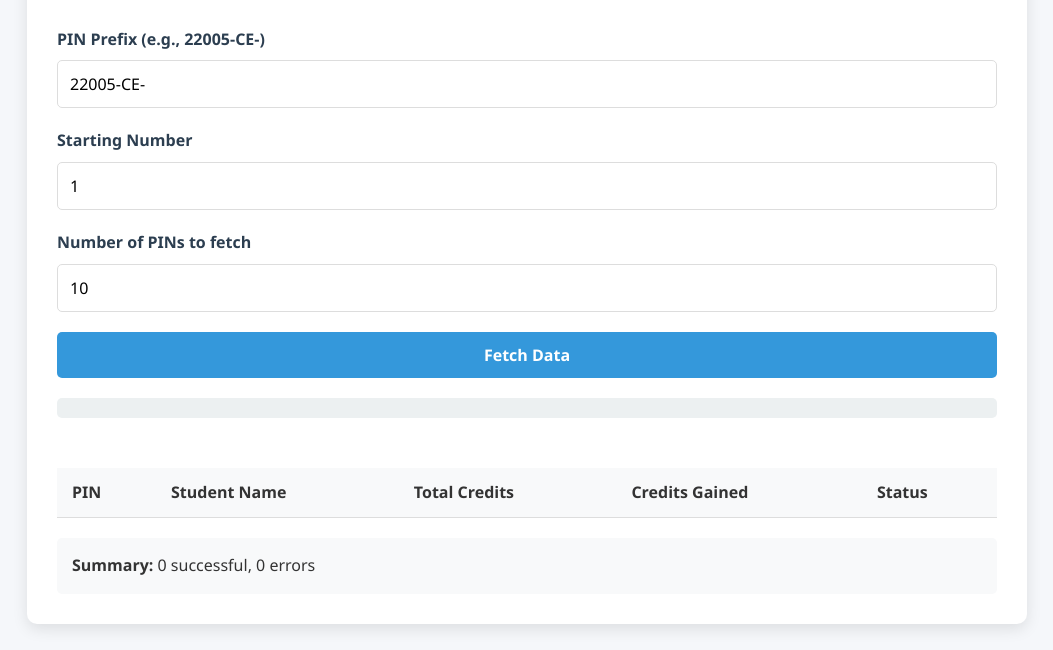
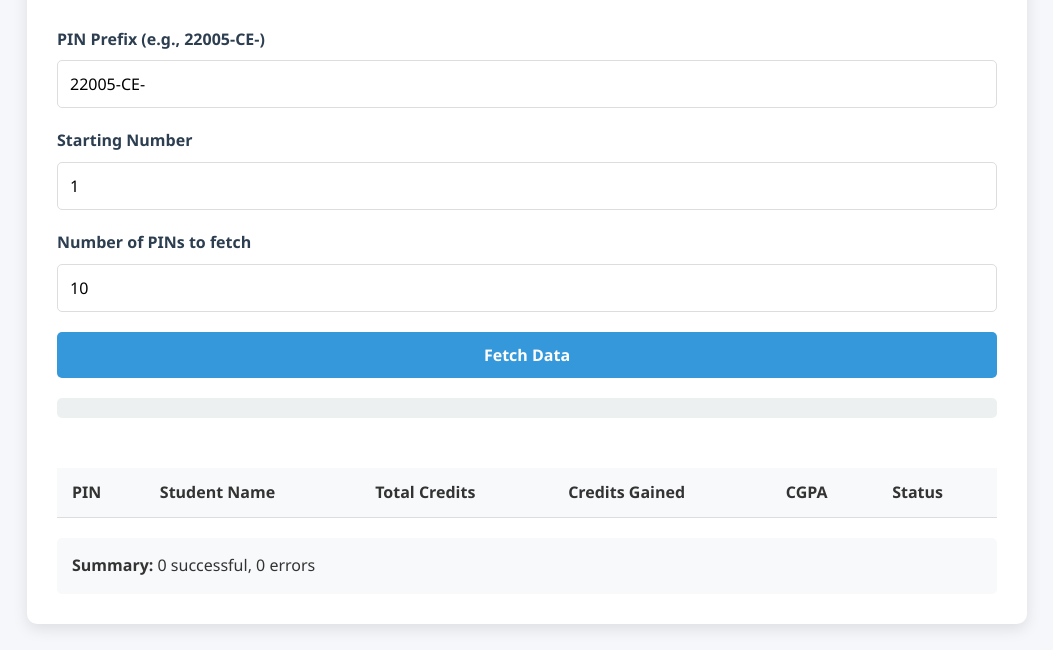
Before and after one commit to Sharan-Sites/std_data, a plain HTML site: page index.html in a window 1280 px wide. Shown: the part 150-800 px from the top of the page, without its empty margins (113-1166 px from the left). Drawn offline with Linux system fonts and the light colour scheme.

Commit message:
Update index.html

```diff
--- a/index.html
+++ b/index.html
@@ -188,6 +188,7 @@
                         <th>Student Name</th>
                         <th>Total Credits</th>
                         <th>Credits Gained</th>
+                         <th>CGPA</th>
                         <th>Status</th>
                     </tr>
                 </thead>
```
